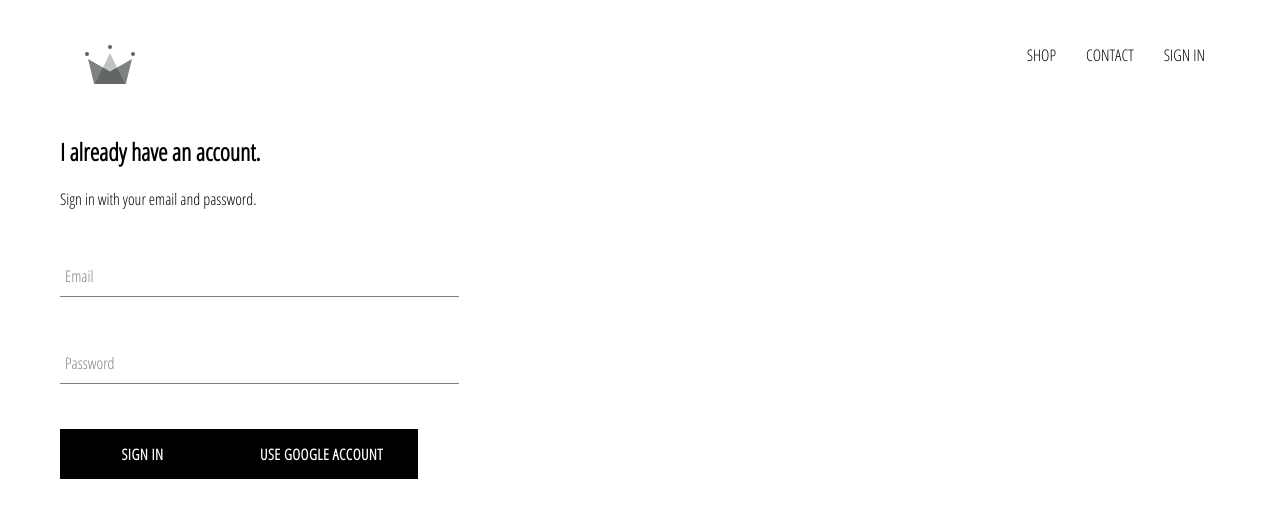
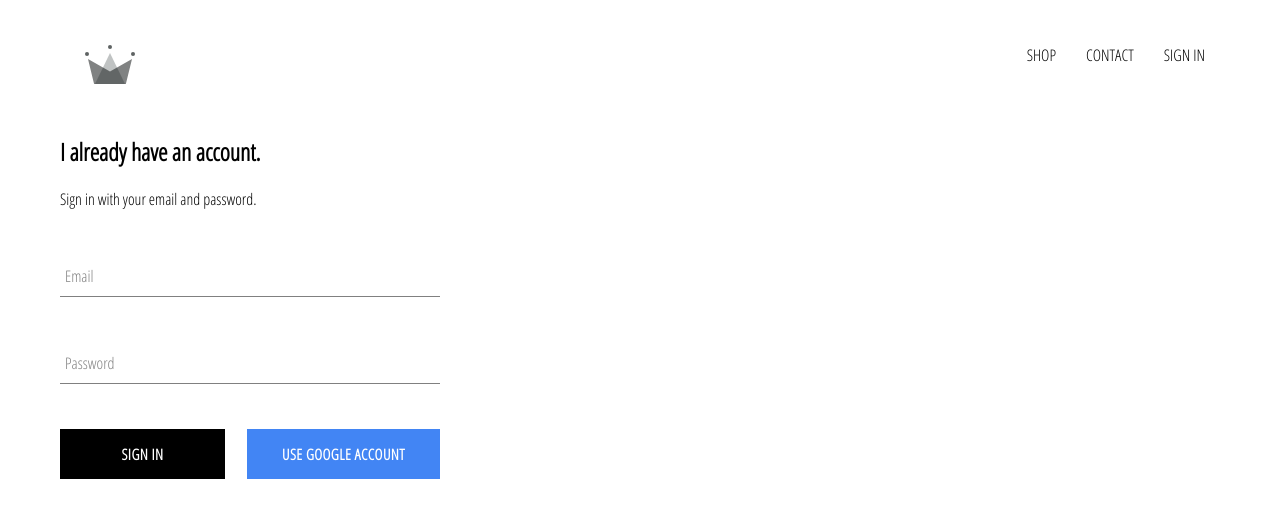
Before and after one commit to mvelasco2020/hungrydevmerch, a React (Create React App) app in the folder hungrydevmerch/: page /signin in a window 1280 px wide. Shown: the top 518 px of the page. Built offline with nearby package versions, Linux system fonts and the light colour scheme; no server answers.

Commit message:
modify custom-button to support google signin.

```diff
--- a/hungrydevmerch/src/App.css
+++ b/hungrydevmerch/src/App.css
@@ -8,3 +8,7 @@
     text-decoration: none;
     color:black;
 }
+
+*{
+    box-sizing: border-box;
+}
--- a/hungrydevmerch/src/components/custom-button/custom-button.jsx
+++ b/hungrydevmerch/src/components/custom-button/custom-button.jsx
@@ -1,12 +1,14 @@
 import './custom-button.scss'
 import React from 'react'
 
-const CustomButton = ({ children, ...otherProps }) => {
+const CustomButton = ({ children, isGoogleSignIn, ...otherProps }) => {
     return (
-        <button className="custom-button" {...otherProps}>
-            {children}
+        <button
+        className={`${isGoogleSignIn ?'google-sign-in' : ''} custom-button`}
+         {...otherProps}>
+        {children}
         </button>
     )
 }
 
-export default CustomButton
+export default CustomButton;
--- a/hungrydevmerch/src/components/custom-button/custom-button.scss
+++ b/hungrydevmerch/src/components/custom-button/custom-button.scss
@@ -9,7 +9,7 @@
   background-color: black;
   color: white;
   text-transform: uppercase;
-    font-family: 'Open Sans Condensed';
+  font-family: "Open Sans Condensed";
   font-weight: bolder;
   border: none;
   cursor: pointer;
@@ -19,4 +19,15 @@
     color: black;
     border: 1px solid black;
   }
+
+  &.google-sign-in {
+    background-color: #4285f4;
+    color: white;
+    margin-left: auto;
+
+    &:hover{
+      background-color: #357ae8;
+      border: none;
     }
+  }
+}
--- a/hungrydevmerch/src/components/signin/signin.jsx
+++ b/hungrydevmerch/src/components/signin/signin.jsx
@@ -2,7 +2,7 @@
 import React, { Component } from 'react'
 import FormInput from '../../components/form-input/form-input'
 import CustomButton from '../../components/custom-button/custom-button.jsx'
-import {signInWithGoogle} from '../../firebase/firebase.utils'
+import { signInWithGoogle } from '../../firebase/firebase.utils'
 
 export default class SignIn extends Component {
     constructor(props) {
@@ -34,20 +34,23 @@
                         value={this.state.email}
                         handleChange={this.handleChange}
                         required
-                        label='Email'/>
+                        label='Email' />
                     <FormInput type="password" name='password'
                         value={this.state.password}
                         handleChange={this.handleChange}
                         required
-                        label='Password'/>
+                        label='Password' />
 
-                    <CustomButton type="submit">
-                        Sign In
+                    <div className="buttons">
+                        <CustomButton type="submit">
+                            Sign In
                     </CustomButton>
 
-                    <CustomButton onClick={signInWithGoogle}>
-                        Use Google Account
+                        <CustomButton onClick={signInWithGoogle}
+                            isGoogleSignIn>
+                            Use Google Account
                     </CustomButton>
+                    </div>
                 </form>
             </div>
         )
--- a/hungrydevmerch/src/components/signin/signin.scss
+++ b/hungrydevmerch/src/components/signin/signin.scss
@@ -1,9 +1,14 @@
 .sign-in{
-    width: 30vw;
+    width: 380px;
     display: flex;
     flex-direction: column;
 
     .title{
         margin: 10px 0;
     }
+
+    .buttons{
+        display: flex;
+        justify-content: space-between;
+    }
 }
```
Also changed, not shown: 1 other file (tests, documents, lock files or other folders). Lines whose indentation alone changed are shown as unchanged.
